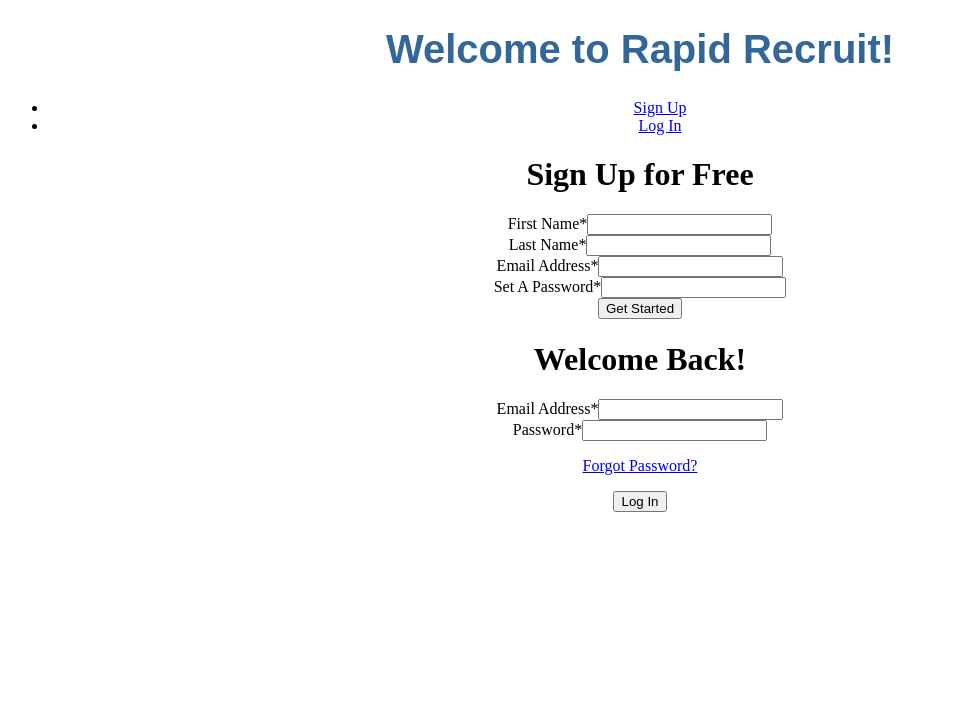
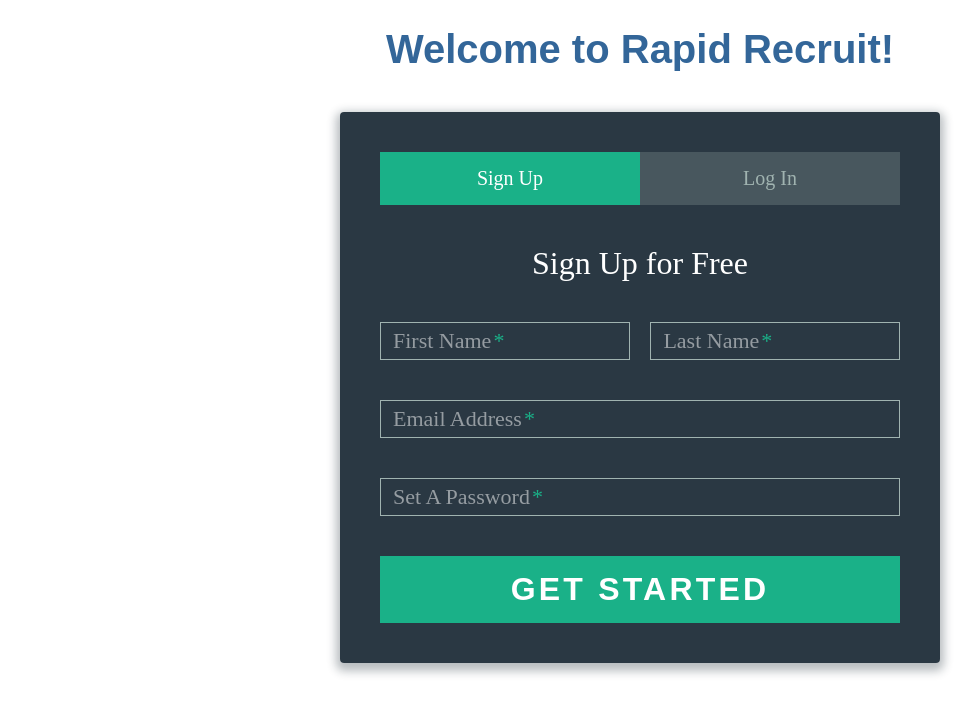
Before and after one commit to HashedDan/RR, an Angular app: page /login in a window 1280 px wide. Shown: the top 714 px of the page, without its empty margins (0-979 px from the left). Built offline with nearby package versions, Linux system fonts and the light colour scheme.

Commit message:
login page and favicon to assets folder

```diff
--- /dev/null
+++ b/src/app/login/login.component.css
@@ -0,0 +1,194 @@
+*,
+*:before,
+*:after {
+  box-sizing: border-box;
+}
+
+html {
+  overflow-y: scroll;
+}
+
+body {
+  background: #c1bdba;
+  font-family: 'Titillium Web', sans-serif;
+}
+
+a {
+  text-decoration: none;
+  color: #1ab188;
+  -webkit-transition: .5s ease;
+  transition: .5s ease;
+}
+
+a:hover {
+  color: #179b77;
+}
+
+.form {
+  background: rgba(19, 35, 47, 0.9);
+  padding: 40px;
+  max-width: 600px;
+  margin: 40px auto;
+  border-radius: 4px;
+  box-shadow: 0 4px 10px 4px rgba(19, 35, 47, 0.3);
+}
+
+.tab-group {
+  list-style: none;
+  padding: 0;
+  margin: 0 0 40px 0;
+}
+
+.tab-group:after {
+  content: "";
+  display: table;
+  clear: both;
+}
+
+.tab-group li a {
+  display: block;
+  text-decoration: none;
+  padding: 15px;
+  background: rgba(160, 179, 176, 0.25);
+  color: #a0b3b0;
+  font-size: 20px;
+  float: left;
+  width: 50%;
+  text-align: center;
+  cursor: pointer;
+  -webkit-transition: .5s ease;
+  transition: .5s ease;
+}
+
+.tab-group li a:hover {
+  background: #179b77;
+  color: #ffffff;
+}
+
+.tab-group .active a {
+  background: #1ab188;
+  color: #ffffff;
+}
+
+.tab-content>div:last-child {
+  display: none;
+}
+
+h1 {
+  text-align: center;
+  color: #ffffff;
+  font-weight: 300;
+  margin: 0 0 40px;
+}
+
+label {
+  position: absolute;
+  -webkit-transform: translateY(6px);
+  transform: translateY(6px);
+  left: 13px;
+  color: rgba(255, 255, 255, 0.5);
+  -webkit-transition: all 0.25s ease;
+  transition: all 0.25s ease;
+  -webkit-backface-visibility: hidden;
+  pointer-events: none;
+  font-size: 22px;
+}
+
+label .req {
+  margin: 2px;
+  color: #1ab188;
+}
+
+label.active {
+  -webkit-transform: translateY(50px);
+  transform: translateY(50px);
+  left: 2px;
+  font-size: 14px;
+}
+
+label.active .req {
+  opacity: 0;
+}
+
+label.highlight {
+  color: #ffffff;
+}
+
+input,
+textarea {
+  font-size: 22px;
+  display: block;
+  width: 100%;
+  height: 100%;
+  padding: 5px 10px;
+  background: none;
+  background-image: none;
+  border: 1px solid #a0b3b0;
+  color: #ffffff;
+  border-radius: 0;
+  -webkit-transition: border-color .25s ease, box-shadow .25s ease;
+  transition: border-color .25s ease, box-shadow .25s ease;
+}
+
+input:focus,
+textarea:focus {
+  outline: 0;
+  border-color: #1ab188;
+}
+
+textarea {
+  border: 2px solid #a0b3b0;
+  resize: vertical;
+}
+
+.field-wrap {
+  position: relative;
+  margin-bottom: 40px;
+}
+
+.top-row:after {
+  content: "";
+  display: table;
+  clear: both;
+}
+
+.top-row>div {
+  float: left;
+  width: 48%;
+  margin-right: 4%;
+}
+
+.top-row>div:last-child {
+  margin: 0;
+}
+
+.button {
+  border: 0;
+  outline: none;
+  border-radius: 0;
+  padding: 15px 0;
+  font-size: 2rem;
+  font-weight: 600;
+  text-transform: uppercase;
+  letter-spacing: .1em;
+  background: #1ab188;
+  color: #ffffff;
+  -webkit-transition: all 0.5s ease;
+  transition: all 0.5s ease;
+  -webkit-appearance: none;
+}
+
+.button:hover,
+.button:focus {
+  background: #179b77;
+}
+
+.button-block {
+  display: block;
+  width: 100%;
+}
+
+.forgot {
+  margin-top: -20px;
+  text-align: right;
+}
--- a/src/app/login/login.component.ts
+++ b/src/app/login/login.component.ts
@@ -1,7 +1,8 @@
 import { Component } from '@angular/core';
 
 @Component({
-  templateUrl: './login.component.html'
+  templateUrl: './login.component.html',
+  styleUrls: ['./login.component.css']
 })
 export class LoginComponent {
   message = 'This is the login page.';
--- a/src/index.html
+++ b/src/index.html
@@ -6,7 +6,7 @@
   <base href="/">
 
   <meta name="viewport" content="width=device-width, initial-scale=1">
-  <link rel="icon" type="image/x-icon" href="favicon.ico">
+  <link rel="icon" type="image/x-icon" href="./assets/favicon.ico">
 </head>
 <body>
   <app-root></app-root>
```
Also changed, not shown: 1 other file (tests, documents, lock files or other folders).
